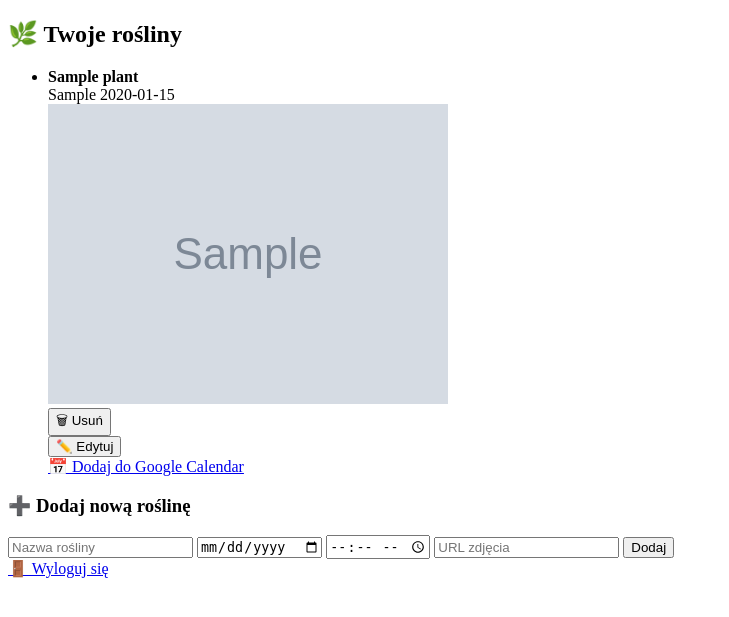
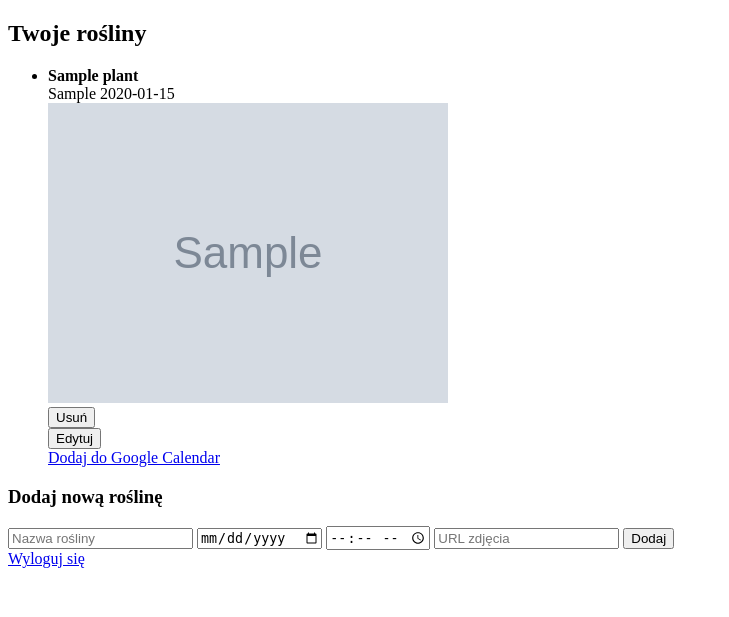
Before and after one commit to tomala431/rosliny, a Flask app: page /dashboard in a window 1280 px wide. Shown: the top 617 px of the page, without its empty margins (0-729 px from the left). Run offline with Flask 3, Linux system fonts and the light colour scheme; the visitor is signed in with stand-in values (Sample User, id 1); tables that the repository leaves empty hold one stand-in row (values such as "Sample post"); grey boxes marked "Sample" are stand-in pictures.

Commit message:
Update dashboard.html

```diff
--- a/templates/dashboard.html
+++ b/templates/dashboard.html
@@ -6,7 +6,7 @@
 </head>
 <body>
     <div class="container">
-        <h2>🌿 Twoje rośliny</h2>
+        <h2>Twoje rośliny</h2>
 
         <ul>
             {% for plant in plants %}
@@ -20,22 +20,22 @@
 
                     <div class="actions">
                         <form method="POST" action="/delete_plant/{{ plant.id }}">
-                            <button type="submit" class="btn delete">🗑 Usuń</button>
+                            <button type="submit" class="btn delete"> Usuń</button>
                         </form>
 
                         <form method="GET" action="/edit_plant/{{ plant.id }}">
-                            <button type="submit" class="btn edit">✏️ Edytuj</button>
+                            <button type="submit" class="btn edit"> Edytuj</button>
                         </form>
 
                         <a class="btn calendar" href="https://www.google.com/calendar/render?action=TEMPLATE&text=Podlewanie+{{ plant.name }}&dates=20250601T100000Z/20250601T103000Z&details=Nie+zapomnij+podlać+{{ plant.name }}&sf=true&output=xml" target="_blank">
-                            📅 Dodaj do Google Calendar
+                             Dodaj do Google Calendar
                         </a>
                     </div>
                 </li>
             {% endfor %}
         </ul>
 
-        <h3>➕ Dodaj nową roślinę</h3>
+        <h3>Dodaj nową roślinę</h3>
         <form method="POST" action="/add_plant" class="add-form">
             <input name="name" placeholder="Nazwa rośliny">
             <input type="date" name="watering_day">
@@ -44,7 +44,7 @@
             <button type="submit" class="btn add">Dodaj</button>
         </form>
 
-        <a href="/logout" class="logout-link">🚪 Wyloguj się</a>
+        <a href="/logout" class="logout-link"> Wyloguj się</a>
     </div>
 </body>
 </html>
```
